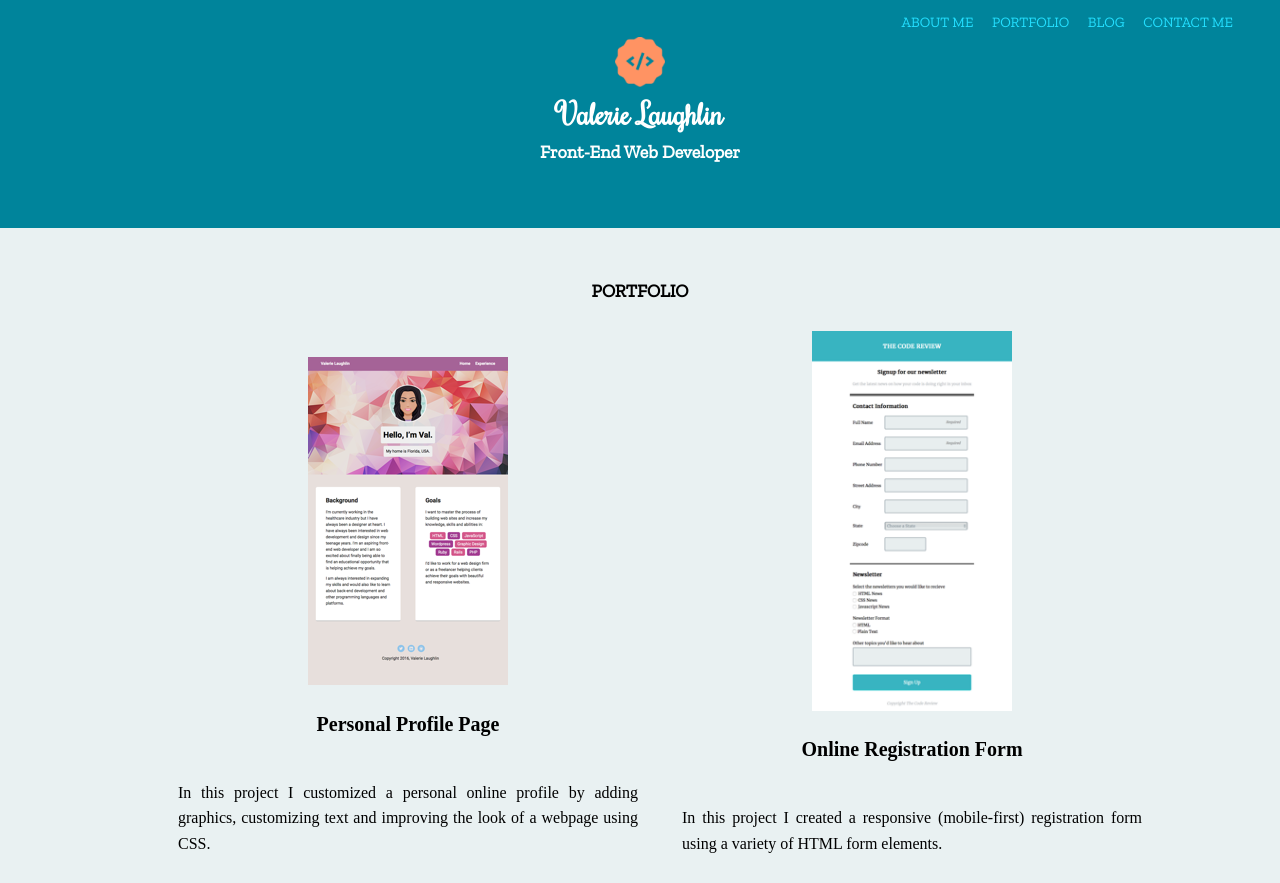
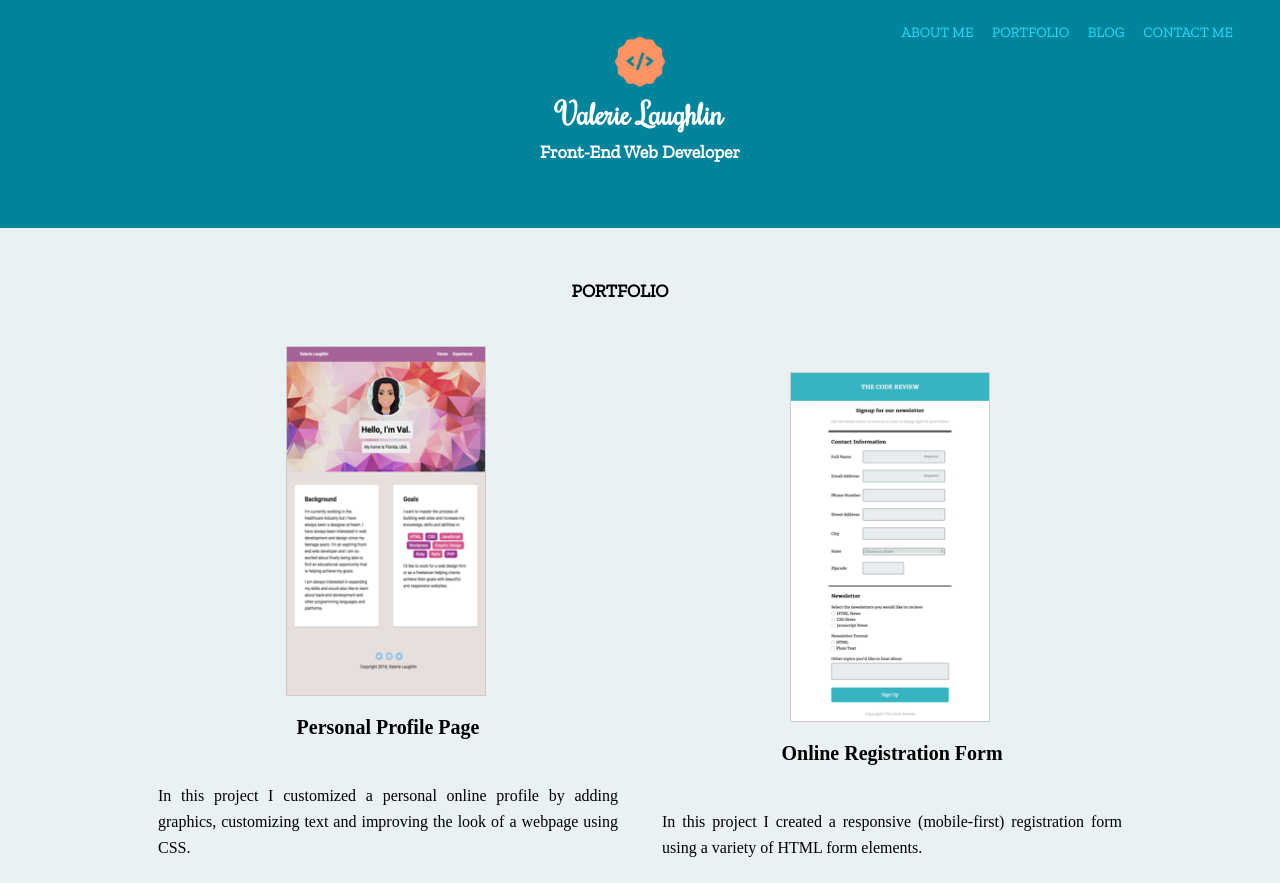
Before and after one commit to vlaughlin/Treehouse-Project-12-Online-Portfolio, a plain HTML site: page portfolio.html in a window 1280 px wide. Shown: the top 883 px of the page. Drawn offline with nearby package versions, Linux system fonts and the light colour scheme.

Commit message:
Update stylesheet.css

```diff
--- a/css/stylesheet.css
+++ b/css/stylesheet.css
@@ -202,7 +202,7 @@
 
 		    font-family: 'Zilla Slab', serif;
 		    font-size: 18px;
-
+		    text-align: center;
 		    margin-top: 190px;
 
 
@@ -370,7 +370,7 @@
 
 		.portfolio {
 		    margin: 0 auto;
-
+		    margin-left: -40px;
 		    text-align: center;
 
 		}
@@ -389,7 +389,7 @@
 		.products li {
 		    display: inline-block;
 
-
+		    margin-top: 15px;
 		    margin-bottom: -330px;
 		}
 
@@ -491,7 +491,7 @@
 
 		    .main-nav {
 		        float: right;
-		        margin-top: -225px;
+		        margin-top: -215px;
 		        margin-right: 40px;
 		        font-size: 18px;
 		    }
@@ -553,6 +553,15 @@
 
 
 
+		    .products img {
+		        margin-right: 5px;
+		        vertical-align: middle;
+		        border: 1px solid #ccc;
+		        height: 350px;
+		        width: 200px;
+
+		    }
+
 
 
 
```
